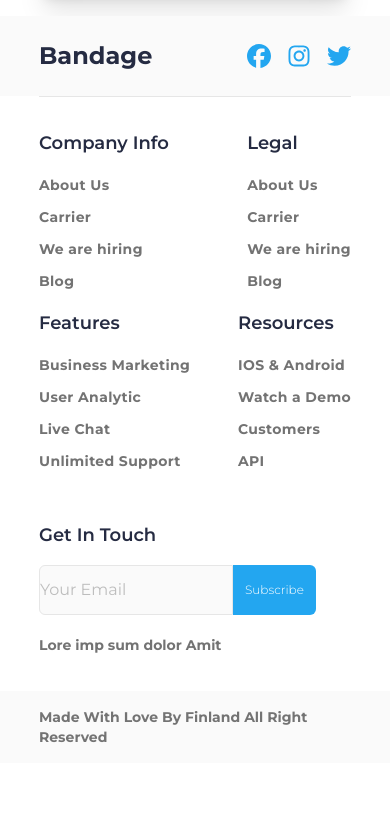
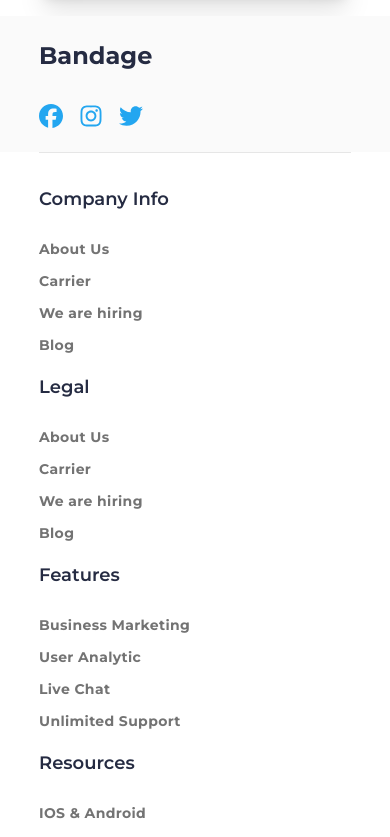
Before and after one commit to irema00/e-commerce-react-vite, a React (Vite) app in the folder e-commerce/: page / in a window 390 px wide. Shown: the part 9520-10357 px from the top of the page. Before the commit the page ends 10283 px from the top, so only its background shows below. Built offline with nearby package versions, Linux system fonts and the light colour scheme.

Commit message:
makes product page mobile responsive

```diff
--- a/e-commerce/src/layouts/Footer.jsx
+++ b/e-commerce/src/layouts/Footer.jsx
@@ -10,9 +10,9 @@ import {
 export default function Footer() {
   const { footerData } = useData();
   return (
-    <div className=" text-darkBg flex flex-col font-montserrat  ">
-      <div className=" bg-ltGrey  px-[10%] items-center">
-        <div className="flex justify-between py-6 ">
+    <div className=" text-darkBg flex flex-col  font-montserrat  ">
+      <div className=" bg-ltGrey  px-[10%] items-center flex-wrap ">
+        <div className="flex flex-wrap flex-col md:flex-row md:no-gap gap-8 justify-between py-6 ">
           <p className="text-2xl font-bold">{footerData.brandName}</p>
 
           <div className="flex items-center space-x-4 ">
@@ -30,15 +30,18 @@ export default function Footer() {
       </div>
       <hr className="border-1 border-solid border-inputBorder mx-[10%] "></hr>
       <div className="bg-white  px-[10%] py-8  font-montserrat font-bold">
-        <div className=" bg-white flex flex-wrap justify-between  items-start">
+        <div className=" bg-white flex flex-wrap justify-between items-start flex-col md:flex-row md:no-wrap">
           {footerData.footerSections.map((section, index) => (
-            <div key={index} className=" mb-4 md:mb-0 md:w-1/5">
+            <div
+              key={index}
+              className=" mb-4 md:mb-0 md:w-1/5 flex flex-col justify-start flex-wrap md:no-wrap"
+            >
               <h5 className="text-lg font-semibold">{section.title}</h5>
-              <ul className="mt-4">
+              <ul className="mt-4 flex items-start justify-start flex-col flex-wrap md:no-wrap">
                 {section.links.map((link, linkIndex) => (
                   <li
                     key={linkIndex}
-                    className="mt-2 text-sm text-hdGrey leading-6 tracking-wide"
+                    className="mt-2 text-sm text-hdGrey leading-6 tracking-wide "
                   >
                     {link}
                   </li>
@@ -50,7 +53,8 @@ export default function Footer() {
             <h5 className="text-lg font-semibold mb-4">
               {footerData.inputTitle}
             </h5>
-            <form className="flex">
+            {/** bu kısım wraplenecek */}
+            <form className="flex  ">
               <input
                 type="email"
                 placeholder="Your Email"
@@ -71,7 +75,7 @@ export default function Footer() {
           </div>
         </div>
       </div>
-      <p className="text-left font-montserrat text-sm font-bold px-[10%] text-hdGrey flex items-center bg-ltGrey py-4">
+      <p className="md:text-left font-montserrat text-sm font-bold md:px-[10%] px-[22%] justify-center text-center md:items-start flex-col text-hdGrey flex items-center bg-ltGrey py-4 ">
         {footerData.copyright}
       </p>
     </div>
--- a/e-commerce/src/layouts/productPage/ProductDetailBestseller.jsx
+++ b/e-commerce/src/layouts/productPage/ProductDetailBestseller.jsx
@@ -5,7 +5,7 @@ import ProductCard from "../../components/ProductCard";
 export default function ProductDetailBestseller() {
   const { productDetailBestsellerData } = useData();
   return (
-    <div className="flex flex-col px-[10%]  py-5">
+    <div className="flex flex-col flex-wrap px-[10%]  py-5">
       <div className="flex pt-10 py-6 items-center font-bold text-3xl tracking-tight">
         {productDetailBestsellerData.title}
       </div>
--- a/e-commerce/src/layouts/productlistPage/CategoryList.jsx
+++ b/e-commerce/src/layouts/productlistPage/CategoryList.jsx
@@ -6,7 +6,7 @@ const CategoryList = () => {
   const { categoryData } = useData();
 
   return (
-    <div className="flex justify-between items-center gap-5 bg-ltGrey px-[10%]">
+    <div className="flex lg:justify-between justify-center flex-wrap items-center gap-5 bg-ltGrey px-[10%]">
       {categoryData.map((category) => (
         <CategoryCard
           key={category.id}
--- a/e-commerce/src/layouts/productlistPage/Clients.jsx
+++ b/e-commerce/src/layouts/productlistPage/Clients.jsx
@@ -5,8 +5,8 @@ export default function Clients() {
   const { clientsData } = useData();
 
   return (
-    <div className="flex items-center px-[10%] py-[3%] w-full bg-ltGrey ">
-      <div className="flex justify-between items-center w-full">
+    <div className="flex items-center px-[10%] py-[3%] w-full flex-wrap bg-ltGrey ">
+      <div className="flex justify-between lg:flex-row flex-col items-center lg:py-0 py-[15%] lg:no-gap gap-12 flex-wrap w-full">
         {clientsData.logos.map((logo, index) => (
           <img
             className="cursor-pointer hover:animate-spin"
--- a/e-commerce/src/layouts/productlistPage/PageBanner.jsx
+++ b/e-commerce/src/layouts/productlistPage/PageBanner.jsx
@@ -3,13 +3,13 @@ import { Icon } from "@iconify/react";
 
 export default function PageBanner() {
   return (
-    <div className="flex flex-row justify-between flex-wrap w-full font-montserrat py-6  bg-ltGrey px-[11%]">
-      <div className=" flex justify-between flex-row items-center flex-wrap gap-16">
+    <div className="flex md:flex-row flex-col justify-between flex-wrap md:no-gap gap-10 w-full font-montserrat py-6  bg-ltGrey px-[11%]">
+      <div className=" flex justify-between md:flex-row flex-col items-center flex-wrap gap-16">
         <div className="text-2xl font-bold  font-montserrat">
           <p>Shop</p>
         </div>
       </div>
-      <div className="flex gap-2 text-md tracking-tight font-bold items-center">
+      <div className="flex gap-2 text-md tracking-tight font-bold items-center justify-center ">
         <div className=" text-darkBg">Home</div>
         <Icon icon="uiw:right" color="lightgray" />
         <div className=" text-semiGrey">Shop</div>
--- a/e-commerce/src/layouts/productlistPage/ProductLists.jsx
+++ b/e-commerce/src/layouts/productlistPage/ProductLists.jsx
@@ -7,8 +7,8 @@ export default function ProductLists() {
   const { productListData } = useData();
 
   return (
-    <div className="flex flex-col flex-wrap py-20 px-[10%] font-monserrat gap-12 ">
-      <div className="flex px-[2%] justify-between items-center  text-sm font-bold text-hdGrey ">
+    <div className="flex flex-col flex-wrap py-20 px-[10%]  font-monserrat gap-12 ">
+      <div className="flex px-[2%] lg:justify-between justify-center flex-wrap items-center  text-sm md:flex-row md-no-gap gap-8 flex-col font-bold text-hdGrey ">
         <p clasName="">
           Showing all <span>12</span> results
         </p>
```
